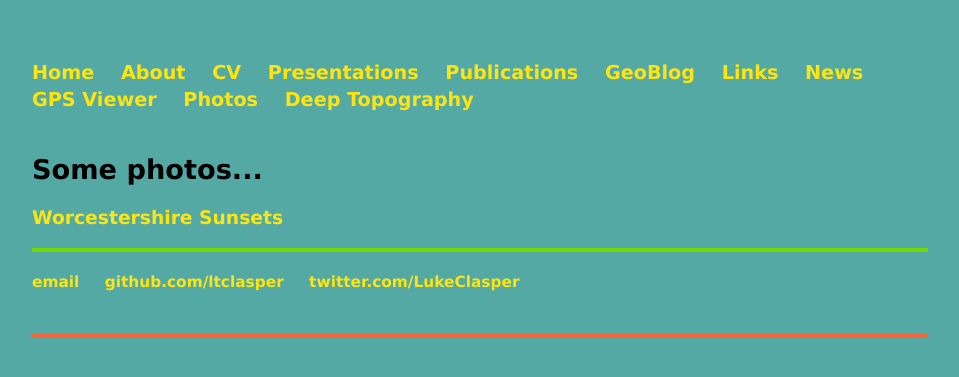
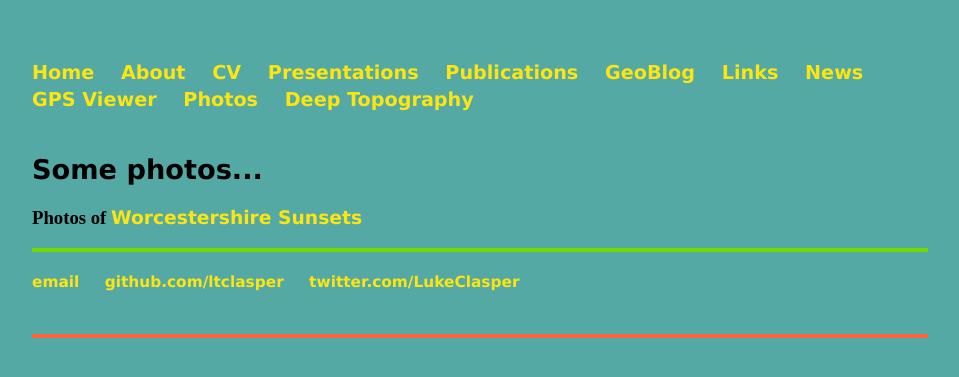
Before and after one commit to ltclasper/ltclasper.github.io, a Jekyll site: the page built from photos/index.html, in a window 1280 px wide. Shown: the top 377 px of the page, without its empty margins (160-1119 px from the left). Built offline with Jekyll 4.4.1, drawn with Linux system fonts in a browser that asks for light colours.

Commit message:
Update index.html

```diff
--- a/photos/index.html
+++ b/photos/index.html
@@ -7,6 +7,6 @@ title: Photos
 
 <h2>Some photos...</h2>
 
-<h3><a href="/sunsets">Worcestershire Sunsets</a></h3>
+<h3>Photos of <a href="/sunsets">Worcestershire Sunsets</a></h3>
 
 </div><!-- /.blurb -->
```
